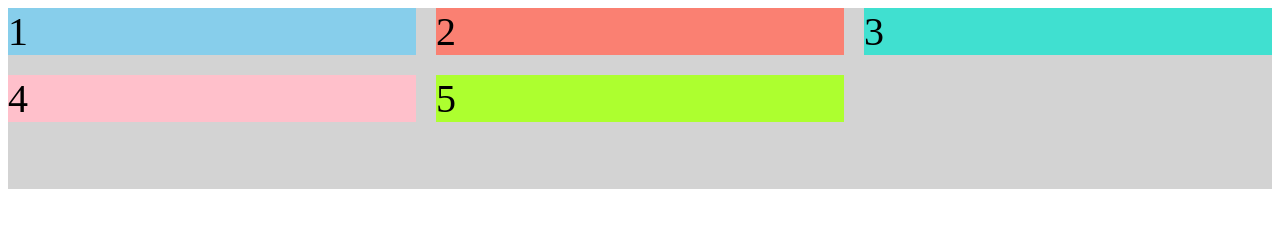
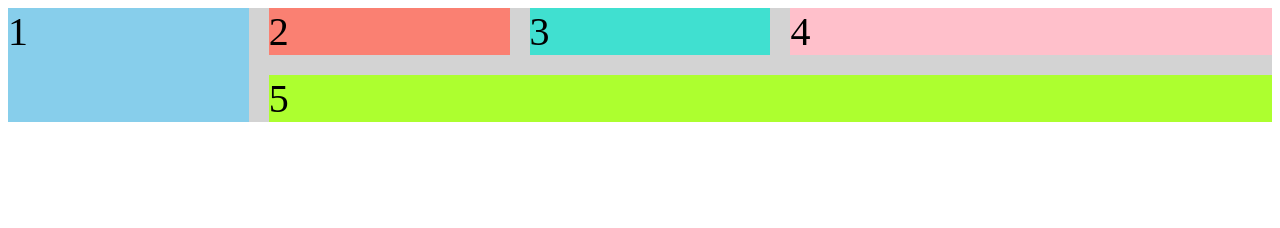
Before and after one commit to JUANDALNINO/WebDevelopment-CoderHouse-Lectures, a plain HTML site: page lecture07-Grids-vol2/grids_Scrimba/index.html in a window 1280 px wide. Drawn offline with Linux system fonts and the light colour scheme.

Commit message:
Add scrimba grids

```diff
--- a/lecture07-Grids-vol2/grids_Scrimba/styles.css
+++ b/lecture07-Grids-vol2/grids_Scrimba/styles.css
@@ -3,14 +3,15 @@
     width: 100%;
     background: lightgray;
     display: grid;
-    grid-template-columns: 1fr 1fr 1fr;
-    grid-template-rows: 1fr 1fr 1fr;
+    grid-template-columns: 1fr 1fr 1fr 2fr;
+    grid-template-rows: 1fr 1fr;
     grid-column-gap: 20px;
     grid-row-gap: 20px;
 }
 
 .d1 {
     background: skyblue;
+    grid-row: 1 / 3;
 }
 
 .d2 {
@@ -27,6 +28,7 @@
 
 .d5 {
     background: greenyellow;
+    grid-column: 2 / 5;
 }
 
 /*
@@ -44,5 +46,11 @@ auto 50px 10% 2fr 1 fr;
 px = siempre se mantiene.
 fr = cambia segun el tamaño.
 5. Create a column and row gap => for space beetween the box
+6. Gaps faster with grid-gap:
+grid-gap => for space in horizontal and vertical
+7. Use grid column to control spacing:
+-> In the son/box
+grid-column: 2 / 4;
+grid-row => para controlar la posicion de la caja
 
 */
```
